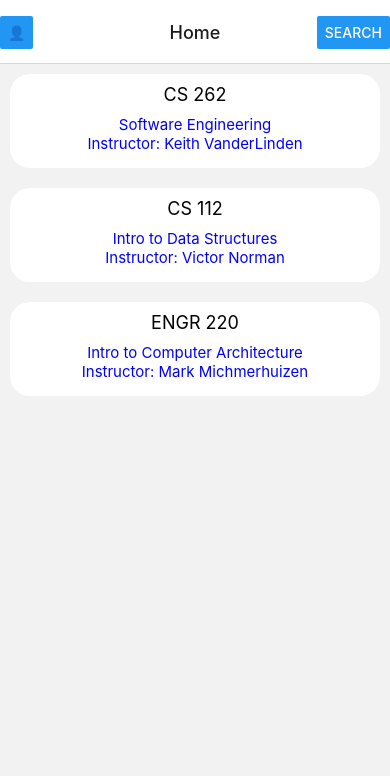
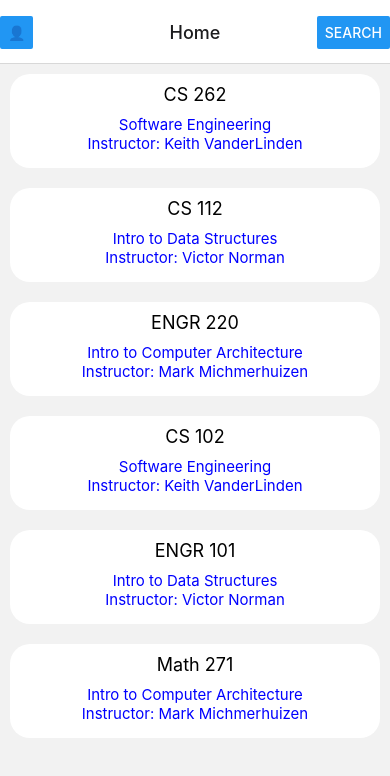
Before and after one commit to I-Dont-Want-An-F/client, a React Native app: screen /Home in a window 390 px wide. Shown: the top 776 px of the page. Built offline with nearby package versions, Linux system fonts and the light colour scheme.

Commit message:
search bar added

```diff
--- a/screens/HomeScreen.js
+++ b/screens/HomeScreen.js
@@ -16,19 +16,21 @@ export default function HomeScreen ({ navigation }){
     {number: "ENGR 220", name: "Intro to Computer Architecture", key: 2,
     prof: "Mark Michmerhuizen",
     rating: "2.1", hw: "never", dif:"4.3", book:"No info",
+    post1: 'user789: When is the next lab help session?'},
+    {number: "CS 102", name: "Software Engineering", key: 3,
+    prof: "Keith VanderLinden",
+    rating: "4.8", hw: "weekly", dif: "3.2", book: "Not required",
+    post1: 'user123: I love learning JavaScript!'},
+    {number:"ENGR 101", name: "Intro to Data Structures", key: 4,
+    prof: "Victor Norman",
+    rating: "4.5", hw: "weekly", dif:"2.9", book: "Not required, but recommended",
+    post1: 'user456: Any tips for studying for next test?'},
+    {number: "Math 271", name: "Intro to Computer Architecture", key: 5,
+    prof: "Mark Michmerhuizen",
+    rating: "2.1", hw: "never", dif:"4.3", book:"No info",
     post1: 'user789: When is the next lab help session?'}
+
 ];
-
-    const listItems = classList.map((c) =>
-    < ClassContainerElemenet key={c.key} c={c.number} />);
-
-    function ClassContainerElemenet (props) {
-        const [text, setText] = useState();
-        setText(props.c)
-        return (
-          <Text> {text} </Text>
-        )
-      }
 
     return (
         <View>
--- a/screens/SearchScreen.js
+++ b/screens/SearchScreen.js
@@ -1,14 +1,62 @@
-import { React } from 'react';
-import { View, Text } from 'react-native';
+import { React, useState} from 'react';
+import { View, TextInput, FlatList, TouchableOpacity } from 'react-native';
 
 
+//TODO: instead of navigating based on the typed input,
+//use the typed input to filter which class appear in a flatlist below
+
 export default function SearchScreen ({ navigation }){
+    const [data, setData] = useState();
+
+    function textChanged(text){
+        text = text.toLowerCase();
+        classList.map(
+            (c) => {
+                lowerC = c.number.toLowerCase();
+                if (text == lowerC) {
+                    navigation.navigate("Details", c);
+                }
+            });
+    }
 
     return (
         <View>
-            <Text>
-            dsajklfas
-            </Text>
+            <TextInput
+                style={{height: 40, padding: 10, margin: 20, textAlign: 'center',
+                        borderRadius: 10, backgroundColor: 'white'}}
+                onChangeText={textChanged}
+                placeholder="Search"
+            />
         </View>
     );
 }
+
+
+
+const classList = [
+    {number: "CS 262", name: "Software Engineering", key: 0,
+    prof: "Keith VanderLinden",
+    rating: "4.8", hw: "weekly", dif: "3.2", book: "Not required",
+    post1: 'user123: I love learning JavaScript!'},
+    {number:"CS 112", name: "Intro to Data Structures", key: 1,
+    prof: "Victor Norman",
+    rating: "4.5", hw: "weekly", dif:"2.9", book: "Not required, but recommended",
+    post1: 'user456: Any tips for studying for next test?'},
+    {number: "ENGR 220", name: "Intro to Computer Architecture", key: 2,
+    prof: "Mark Michmerhuizen",
+    rating: "2.1", hw: "never", dif:"4.3", book:"No info",
+    post1: 'user789: When is the next lab help session?'},
+    {number: "CS 102", name: "Software Engineering", key: 3,
+    prof: "Keith VanderLinden",
+    rating: "4.8", hw: "weekly", dif: "3.2", book: "Not required",
+    post1: 'user123: I love learning JavaScript!'},
+    {number:"ENGR 101", name: "Intro to Data Structures", key: 4,
+    prof: "Victor Norman",
+    rating: "4.5", hw: "weekly", dif:"2.9", book: "Not required, but recommended",
+    post1: 'user456: Any tips for studying for next test?'},
+    {number: "Math 271", name: "Intro to Computer Architecture", key: 5,
+    prof: "Mark Michmerhuizen",
+    rating: "2.1", hw: "never", dif:"4.3", book:"No info",
+    post1: 'user789: When is the next lab help session?'}
+
+];
```
Also changed, not shown: screens/ProfileScreen.js (indentation only). Lines whose indentation alone changed are shown as unchanged.
